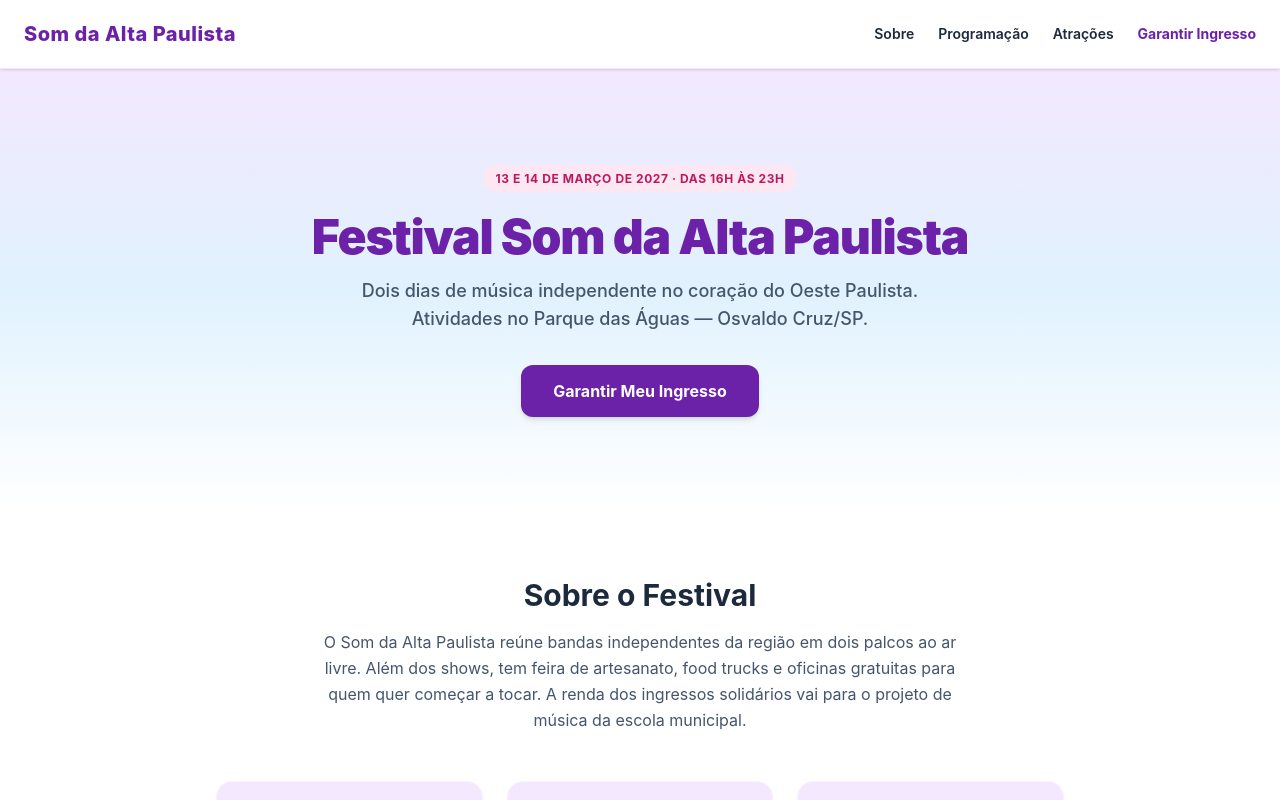
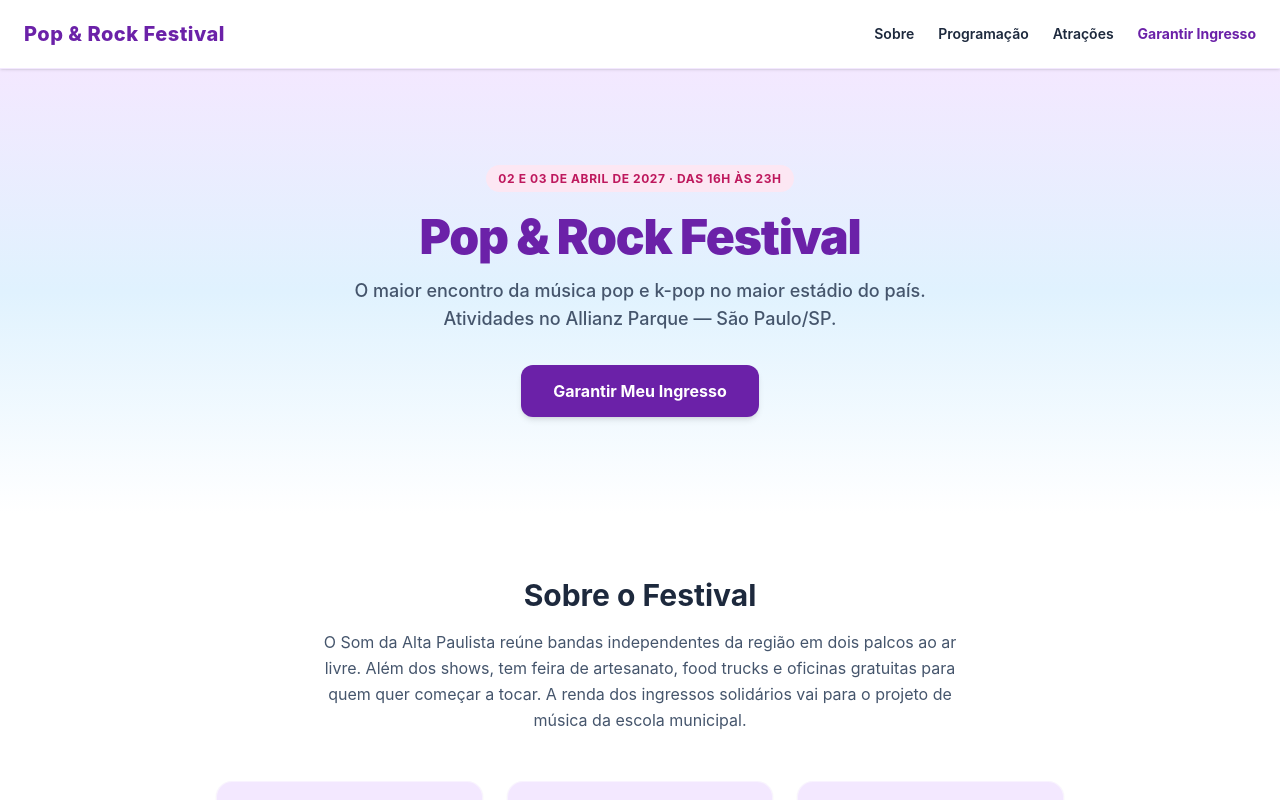
Before and after one commit to FerBighi/lp-evento-mariaFernanda, a React (Vite) app: page / in a window 1280 px wide. Shown: the top 800 px of the page. Built offline with nearby package versions, Linux system fonts and the light colour scheme.

Commit message:
Etapa 6 — Corrigido textos fixos para lerem os dados dinâmicos do Allianz Parque

```diff
--- a/src/components/Cabecalho.jsx
+++ b/src/components/Cabecalho.jsx
@@ -1,22 +1,16 @@
+import { evento } from '../data/evento';
+
 function Cabecalho() {
     return (
         <nav className="bg-white text-slate-800 sticky top-0 z-50 px-6 py-4 shadow-sm border-b border-roxo-fundo flex flex-col sm:flex-row justify-between items-center gap-4">
             <span className="font-extrabold text-xl tracking-wide text-roxo-destaque">
-                Som da Alta Paulista
+                {evento.nome}
             </span>
             <ul className="flex gap-6 text-sm font-semibold">
-                <li>
-                    <a href="#sobre" className="hover:text-rosa-destaque transition-colors py-2 block">Sobre</a>
-                </li>
-                <li>
-                    <a href="#programacao" className="hover:text-rosa-destaque transition-colors py-2 block">Programação</a>
-                </li>
-                <li>
-                    <a href="#atracoes" className="hover:text-rosa-destaque transition-colors py-2 block">Atrações</a>
-                </li>
-                <li>
-                    <a href="#inscricao" className="hover:text-rosa-destaque transition-colors py-2 block text-roxo-destaque font-bold">Garantir Ingresso</a>
-                </li>
+                <li><a href="#sobre" className="hover:text-rosa-destaque transition-colors py-2 block">Sobre</a></li>
+                <li><a href="#programacao" className="hover:text-rosa-destaque transition-colors py-2 block">Programação</a></li>
+                <li><a href="#atracoes" className="hover:text-rosa-destaque transition-colors py-2 block">Atrações</a></li>
+                <li><a href="#inscricao" className="hover:text-rosa-destaque transition-colors py-2 block text-roxo-destaque font-bold">Garantir Ingresso</a></li>
             </ul>
         </nav>
     );
--- a/src/components/Hero.jsx
+++ b/src/components/Hero.jsx
@@ -1,17 +1,19 @@
+import { evento } from '../data/evento';
+
 function Hero() {
     return (
         <section className="bg-linear-to-b from-roxo-fundo via-azul-fundo to-white text-slate-800 py-24 px-4 text-center">
             <div className="max-w-3xl mx-auto">
                 <span className="bg-rosa-fundo text-rosa-destaque text-xs font-bold px-3 py-1.5 rounded-full uppercase tracking-wider">
-                    13 e 14 de março de 2027 · das 16h às 23h
+                    {evento.data}
                 </span>
 
                 <h1 className="text-4xl sm:text-5xl font-black mt-6 mb-4 tracking-tight text-roxo-destaque">
-                    Festival Som da Alta Paulista
+                    {evento.nome}
                 </h1>
 
                 <p className="text-lg text-slate-600 font-medium mb-8 max-w-xl mx-auto">
-                    Dois dias de música independente no coração do Oeste Paulista. Atividades no Parque das Águas — Osvaldo Cruz/SP.
+                    {evento.slogan} Atividades no {evento.local}.
                 </p>
 
                 <a
--- a/src/components/Rodape.jsx
+++ b/src/components/Rodape.jsx
@@ -1,8 +1,10 @@
+import { evento } from '../data/evento';
+
 function Rodape() {
     return (
         <footer className="py-8 text-center text-xs text-slate-500 bg-slate-900 border-t border-slate-800 space-y-2">
             <p className="font-semibold text-slate-300">
-                Festival Som da Alta Paulista · Parque das Águas — Osvaldo Cruz/SP
+                {evento.nome} · {evento.local}
             </p>
             <p className="italic text-slate-400">
                 Evento fictício criado para fins didáticos
```
